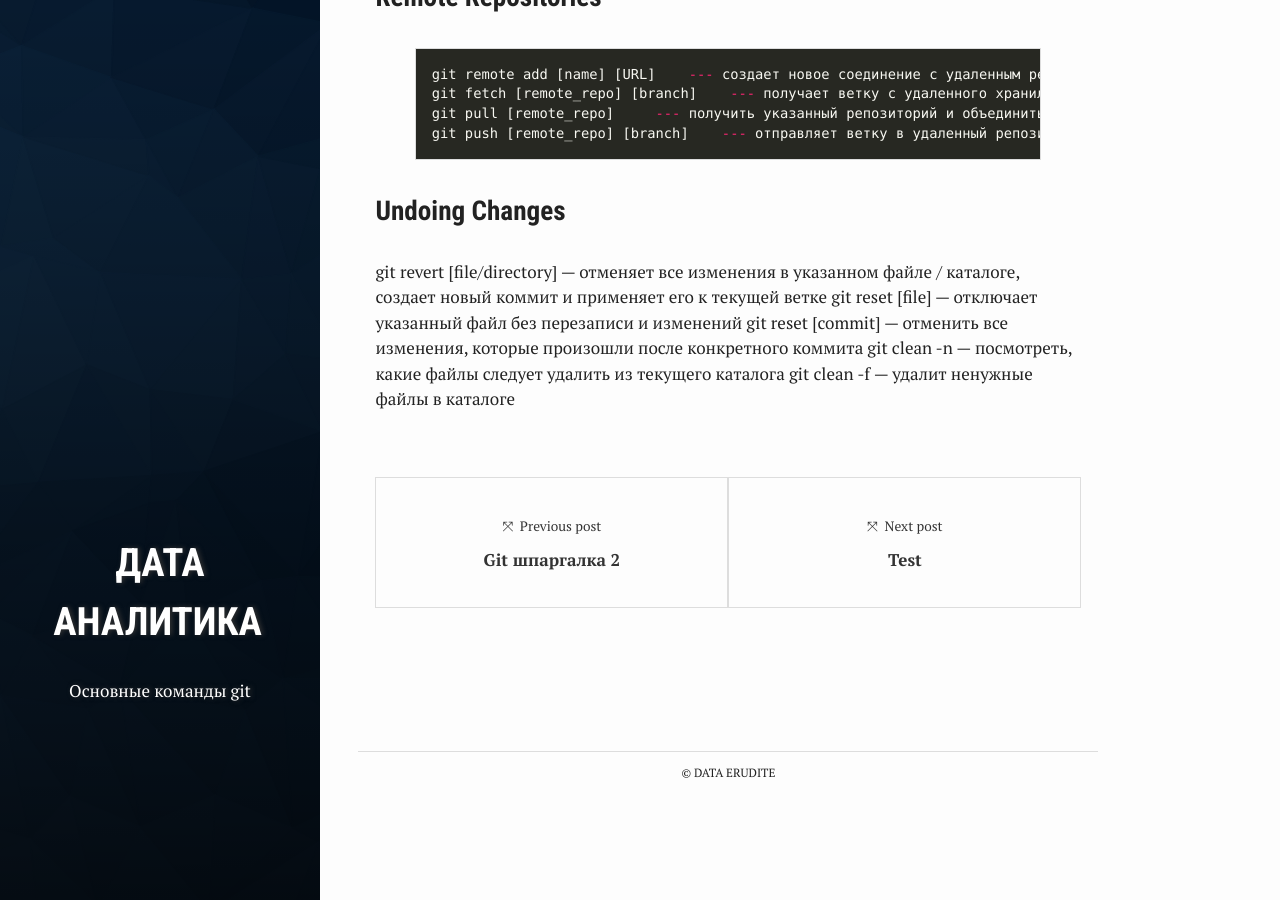
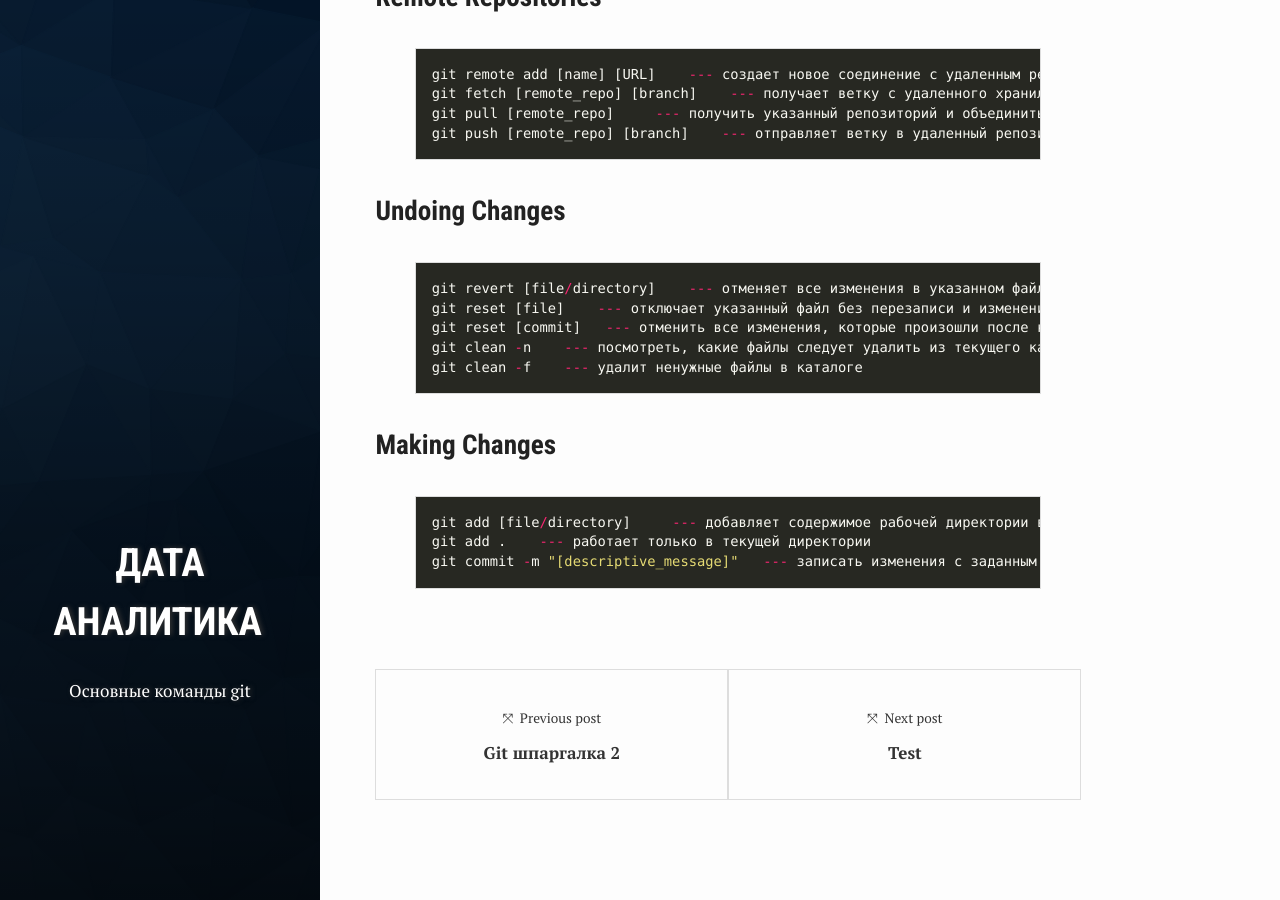
Before and after one commit to p1aton/p1aton.github.io, a Jekyll site: the page built from _posts/2017-10-19-git.md, in a window 1280 px wide and 900 px high, scrolled down 1663 px. Built offline with Jekyll 4.4.1, drawn with Linux system fonts in a browser that asks for light colours.

Commit message:
Update 2017-10-19-git.md

```diff
--- a/_posts/2017-10-19-git.md
+++ b/_posts/2017-10-19-git.md
@@ -79,8 +79,18 @@ git push [remote_repo] [branch]    --- отправляет ветку в уда
 
 ### Undoing Changes
 
+{% highlight python %}
 git revert [file/directory]    --- отменяет все изменения в указанном файле / каталоге, создает новый коммит и применяет его к текущей ветке
 git reset [file]    --- отключает указанный файл без перезаписи и изменений
 git reset [commit]   --- отменить все изменения, которые произошли после конкретного коммита
 git clean -n    --- посмотреть, какие файлы следует удалить из текущего каталога
 git clean -f    --- удалит ненужные файлы в каталоге
+{% endhighlight %}
+
+### Making Changes
+
+{% highlight python %}
+git add [file/directory]     --- добавляет содержимое рабочей директории в индекс (staging area) для последующего коммита
+git add .    --- работает только в текущей директории
+git commit -m "[descriptive_message]"   --- записать изменения с заданным сообщением
+{% endhighlight %}
```
